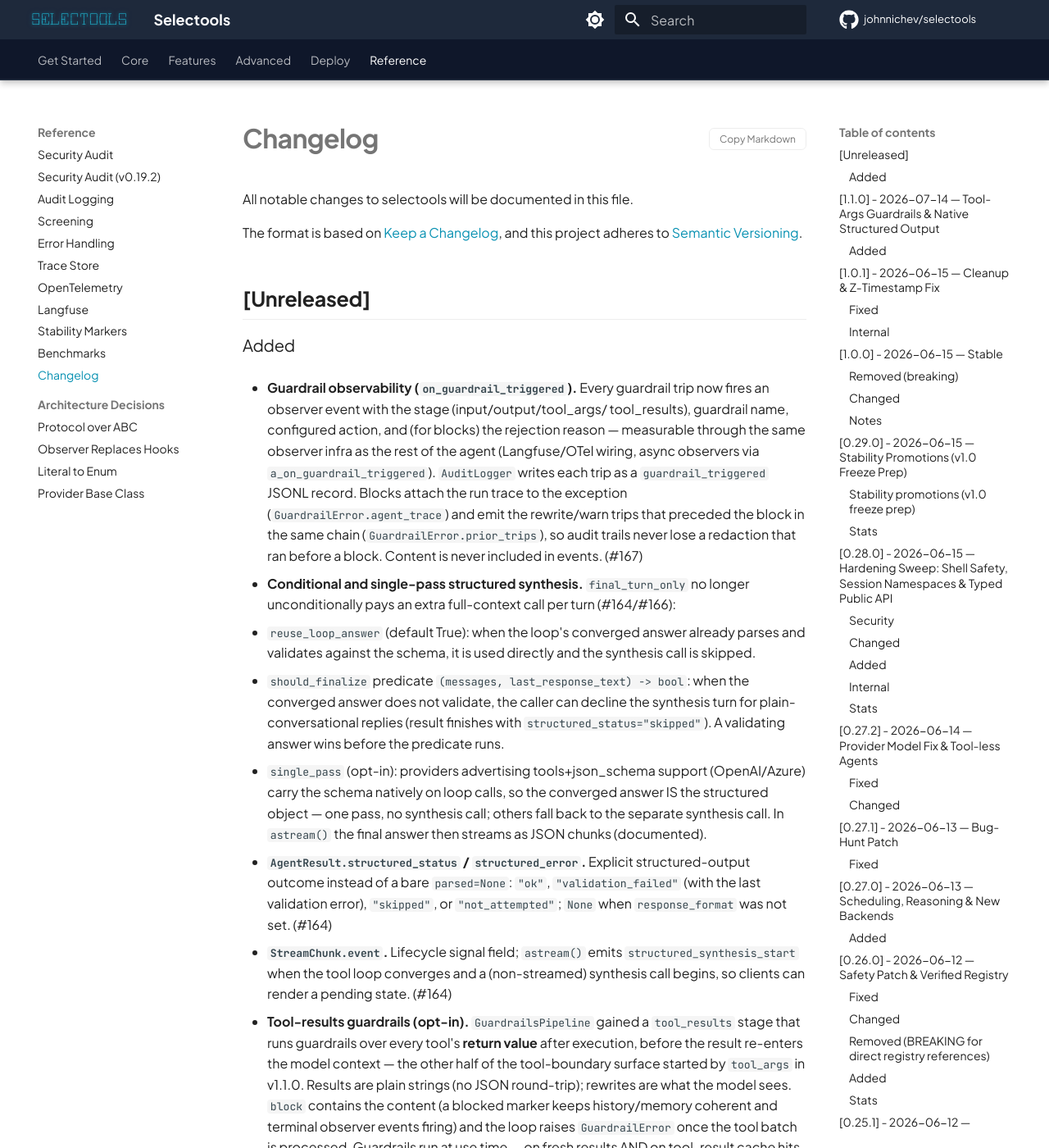
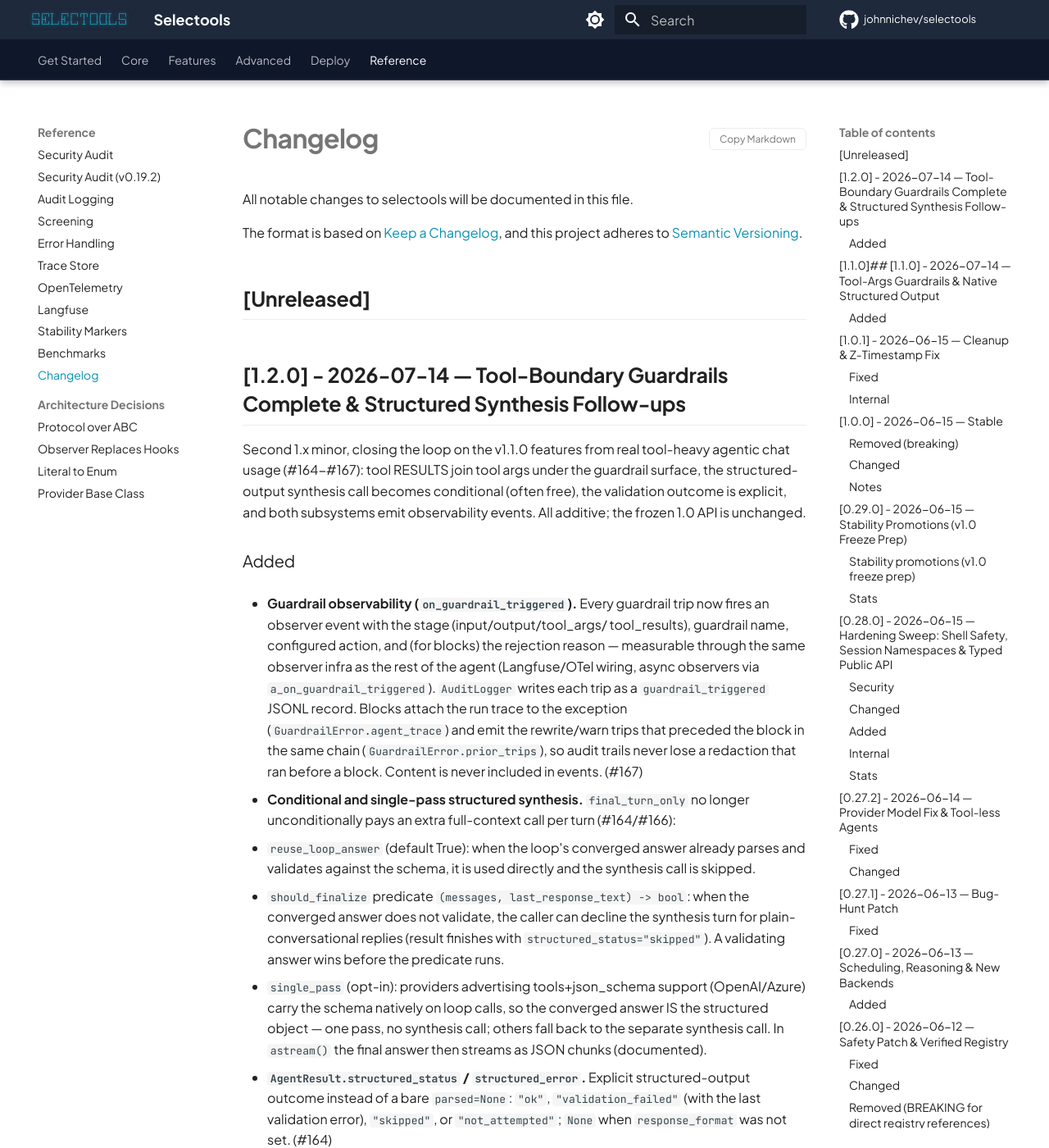
Before and after one commit to johnnichev/selectools, an MkDocs documentation site: the page built from docs/CHANGELOG.md, in a window 1280 px wide and 1400 px high. Shown: the whole window at 82% size. Built offline with MkDocs 1.6.1 and Material for MkDocs 9.7.7, drawn with Linux system fonts in a browser that asks for light colours; comment, search, counter and statistics services are not loaded; some of the changed text lies outside the part shown.

Commit message:
release: v1.2.0 — Tool-Boundary Guardrails Complete & Structured Synthesis Follow-ups (#171)
Bumps version 1.1.0 -> 1.2.0 and rolls the [Unreleased] changelog into a
dated [1.2.0] section (both CHANGELOG.md and docs/CHANGELOG.md).

Contents already merged via #168 (tool_results guardrails, closes #165),
#169 (conditional/single-pass structured synthesis + structured_status,
closes #164 and #166), and #170 (guardrail observability events, closes
#167). All additive; frozen 1.0 API unchanged.

Claude-Session: https://claude.ai/code/session_01L1JWChKMs9yTyK92qquhJa

```diff
--- a/docs/CHANGELOG.md
+++ b/docs/CHANGELOG.md
@@ -6,6 +6,15 @@ The format is based on [Keep a Changelog](https://keepachangelog.com/en/1.0.0/),
 and this project adheres to [Semantic Versioning](https://semver.org/spec/v2.0.0.html).
 
 ## [Unreleased]
+
+## [1.2.0] - 2026-07-14 — Tool-Boundary Guardrails Complete & Structured Synthesis Follow-ups
+
+Second 1.x minor, closing the loop on the v1.1.0 features from real
+tool-heavy agentic chat usage (#164-#167): tool RESULTS join tool args
+under the guardrail surface, the structured-output synthesis call becomes
+conditional (often free), the validation outcome is explicit, and both
+subsystems emit observability events. All additive; the frozen 1.0 API is
+unchanged.
 
 ### Added
 
@@ -58,7 +67,7 @@ and this project adheres to [Semantic Versioning](https://semver.org/spec/v2.0.0
   execution across `run()`, `arun()`, and `astream()`. Empty by default.
   (#165)
 
-## [1.1.0] - 2026-07-14 — Tool-Args Guardrails & Native Structured Output
+## [1.1.0]## [1.1.0] - 2026-07-14 — Tool-Args Guardrails & Native Structured Output
 
 First 1.x minor: two additive features closing the guardrail and
 structured-output gaps found building tool-heavy agentic chat surfaces
--- a/pyproject.toml
+++ b/pyproject.toml
@@ -4,7 +4,7 @@ build-backend = "setuptools.build_meta"
 
 [project]
 name = "selectools"
-version = "1.1.0"
+version = "1.2.0"
 description = "Production-ready Python framework for AI agents with multi-agent graphs, hybrid RAG, guardrails, audit logging, 50 evaluators, and a visual builder. Supports OpenAI, Anthropic, Gemini, Ollama. By NichevLabs."
 readme = "README.md"
 requires-python = ">=3.10"
--- a/src/selectools/__init__.py
+++ b/src/selectools/__init__.py
@@ -1,6 +1,6 @@
 """Public exports for the selectools package."""
 
-__version__ = "1.1.0"
+__version__ = "1.2.0"
 
 # Import submodules (lazy loading for optional dependencies)
 from . import embeddings, evals, guardrails, models, observe, patterns, rag, toolbox
```
Also changed, not shown: CHANGELOG.md (+10 -1 lines).
